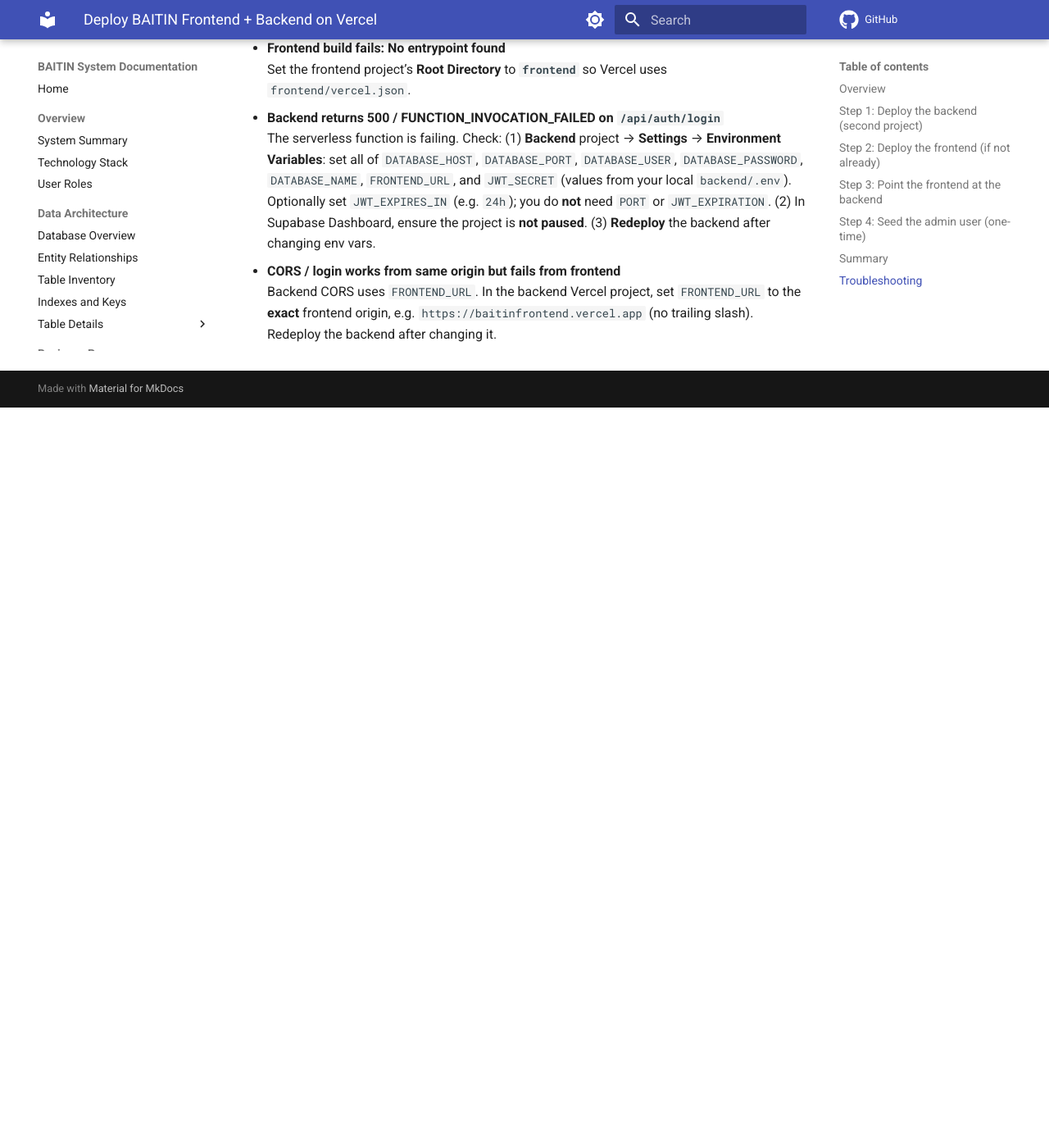
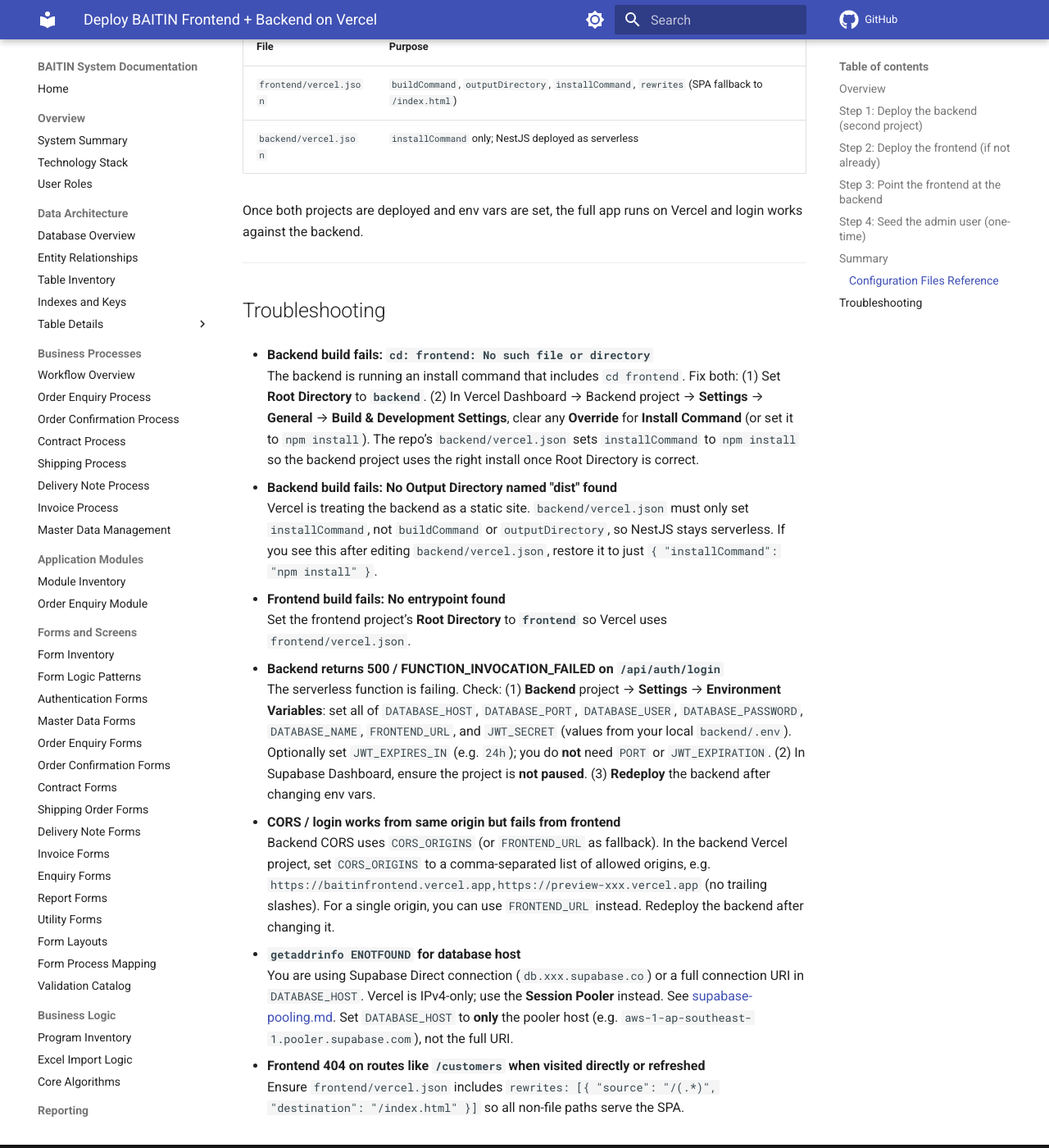
Before and after one commit to mike2311/baitin, an MkDocs documentation site: the page built from docs/deployment/vercel-full-stack.md, in a window 1280 px wide and 1400 px high, scrolled down 3876 px. Shown: the whole window at 82% size. Built offline with MkDocs 1.6.1 and Material for MkDocs 9.7.7, drawn with Linux system fonts in a browser that asks for light colours; comment, search, counter and statistics services are not loaded; before the commit the page ends 4373 px from its top, so only the background shows below that; some of the changed text lies outside the part shown.

Commit message:
fix(cors): support multiple origins via CORS_ORIGINS env var
Made-with: Cursor

```diff
--- a/docs/deployment/vercel-full-stack.md
+++ b/docs/deployment/vercel-full-stack.md
@@ -1,6 +1,8 @@
 # Deploy BAITIN Frontend + Backend on Vercel
 
 This guide gets the full app (React frontend + NestJS API) running on Vercel using **two Vercel projects** from the same repo. Both run on Vercel; the frontend calls the backend via the backend’s public URL.
+
+> **Prerequisite:** Read [supabase-pooling.md](./supabase-pooling.md) first. Supabase **Session Pooler** is required for Vercel (Direct connection is not IPv4 compatible). Use the pooler host, port, and user in your backend env vars.
 
 ## Overview
 
@@ -25,16 +27,17 @@ After both are deployed, set `VITE_API_URL` on the frontend so it uses the backe
 
    | Name               | Value                          | Notes                    |
    |--------------------|--------------------------------|--------------------------|
-   | `DATABASE_HOST`    | `db.xxxxx.supabase.co`         | Your Supabase host       |
-   | `DATABASE_PORT`    | `5432`                         |                          |
-   | `DATABASE_USER`    | `postgres`                     |                          |
+   | `DATABASE_HOST`    | Session Pooler host only       | e.g. `aws-1-ap-southeast-1.pooler.supabase.com` — **not** `db.xxx.supabase.co` (see [supabase-pooling.md](./supabase-pooling.md)) |
+   | `DATABASE_PORT`    | `5432` or `6543`               | From Supabase pooler settings |
+   | `DATABASE_USER`    | `postgres.<project-ref>` or `postgres` | Pooler username format |
    | `DATABASE_PASSWORD`| Your Supabase DB password      | From Supabase dashboard  |
    | `DATABASE_NAME`    | `postgres`                     |                          |
-   | `FRONTEND_URL`     | Your frontend Vercel URL       | e.g. `https://baitinfrontend.vercel.app` (exact origin for CORS) |
+   | `CORS_ORIGINS`     | Comma-separated allowed origins | e.g. `https://baitinfrontend.vercel.app,https://preview-xxx.vercel.app` |
+   | `FRONTEND_URL`     | (Fallback) Single frontend URL | e.g. `https://baitinfrontend.vercel.app` — use `CORS_ORIGINS` for multiple |
    | `JWT_SECRET`       | A long random secret string    | Recommended in production |
    | `JWT_EXPIRES_IN`   | Token expiry (e.g. `24h`, `1d`) | Optional; app default is `1d` |
 
-   Replace `db.xxxxx.supabase.co` and the password with your real Supabase project values. Ensure the Supabase project is **not paused**.
+   Get these values from Supabase **Session Pooler** (not Direct connection). See [supabase-pooling.md](./supabase-pooling.md). Ensure the Supabase project is **not paused**.
 
 7. Deploy the project. Wait for the deployment to finish and note the **backend URL**, e.g. `https://baitin-api-xxxxx.vercel.app`.
    All API routes live under `/api`, e.g. `https://baitin-api-xxxxx.vercel.app/api/auth/login`.
@@ -44,8 +47,10 @@ After both are deployed, set `VITE_API_URL` on the frontend so it uses the backe
 ## Step 2: Deploy the frontend (if not already)
 
 1. Create a **frontend** Vercel project from the same repo.
-2. Set **Root Directory** to **`frontend`**. This makes Vercel use `frontend/vercel.json` (build/output/install for the React app only).
-3. Deploy. Note your frontend URL (e.g. `https://baitin.vercel.app`).
+2. Set **Root Directory** to **`frontend`**. This makes Vercel use `frontend/vercel.json` (build, output, SPA rewrites).
+3. Deploy. Note your frontend URL (e.g. `https://baitinfrontend.vercel.app`).
+
+The frontend `vercel.json` includes SPA rewrites so client-side routes (e.g. `/customers`, `/items`) load correctly when visited directly or refreshed. Without rewrites, paths like `/customers` would return 404.
 
 ## Step 3: Point the frontend at the backend
 
@@ -90,12 +95,19 @@ After seeding, log in on the frontend with **admin** / **admin123** and company
 
 | Project   | Root Directory | Config file           | Purpose                          |
 |----------|----------------|------------------------|-----------------------------------|
-| Frontend | **`frontend`** | `frontend/vercel.json` | Serves the React app.             |
+| Frontend | **`frontend`** | `frontend/vercel.json` | Serves the React app + SPA rewrites. |
 | Backend  | **`backend`**  | `backend/vercel.json` (install only) | Serves NestJS API (serverless).   |
 
 - Frontend env: `VITE_API_URL` = `https://<backend-vercel-url>/api`.
-- Backend env: `DATABASE_*`, `FRONTEND_URL`, optionally `JWT_SECRET`.
-- Database: Supabase (or any Postgres); keep it active (unpaused) so the API can connect.
+- Backend env: `DATABASE_*` (use **Session Pooler**, see [supabase-pooling.md](./supabase-pooling.md)), `CORS_ORIGINS` (or `FRONTEND_URL`), optionally `JWT_SECRET`.
+- Database: Supabase (Session Pooler); keep it active (unpaused) so the API can connect.
+
+### Configuration Files Reference
+
+| File | Purpose |
+|------|---------|
+| `frontend/vercel.json` | `buildCommand`, `outputDirectory`, `installCommand`, `rewrites` (SPA fallback to `/index.html`) |
+| `backend/vercel.json` | `installCommand` only; NestJS deployed as serverless |
 
 Once both projects are deployed and env vars are set, the full app runs on Vercel and login works against the backend.
 
@@ -116,4 +128,10 @@ Once both projects are deployed and env vars are set, the full app runs on Verce
   The serverless function is failing. Check: (1) **Backend** project → **Settings** → **Environment Variables**: set all of `DATABASE_HOST`, `DATABASE_PORT`, `DATABASE_USER`, `DATABASE_PASSWORD`, `DATABASE_NAME`, `FRONTEND_URL`, and `JWT_SECRET` (values from your local `backend/.env`). Optionally set `JWT_EXPIRES_IN` (e.g. `24h`); you do **not** need `PORT` or `JWT_EXPIRATION`. (2) In Supabase Dashboard, ensure the project is **not paused**. (3) **Redeploy** the backend after changing env vars.
 
 - **CORS / login works from same origin but fails from frontend**
-  Backend CORS uses `FRONTEND_URL`. In the backend Vercel project, set `FRONTEND_URL` to the **exact** frontend origin, e.g. `https://baitinfrontend.vercel.app` (no trailing slash). Redeploy the backend after changing it.
+  Backend CORS uses `CORS_ORIGINS` (or `FRONTEND_URL` as fallback). In the backend Vercel project, set `CORS_ORIGINS` to a comma-separated list of allowed origins, e.g. `https://baitinfrontend.vercel.app,https://preview-xxx.vercel.app` (no trailing slashes). For a single origin, you can use `FRONTEND_URL` instead. Redeploy the backend after changing it.
+
+- **`getaddrinfo ENOTFOUND` for database host**
+  You are using Supabase Direct connection (`db.xxx.supabase.co`) or a full connection URI in `DATABASE_HOST`. Vercel is IPv4-only; use the **Session Pooler** instead. See [supabase-pooling.md](./supabase-pooling.md). Set `DATABASE_HOST` to **only** the pooler host (e.g. `aws-1-ap-southeast-1.pooler.supabase.com`), not the full URI.
+
+- **Frontend 404 on routes like `/customers` when visited directly or refreshed**
+  Ensure `frontend/vercel.json` includes `rewrites: [{ "source": "/(.*)", "destination": "/index.html" }]` so all non-file paths serve the SPA.
```
Also changed, not shown: 2 other files.
